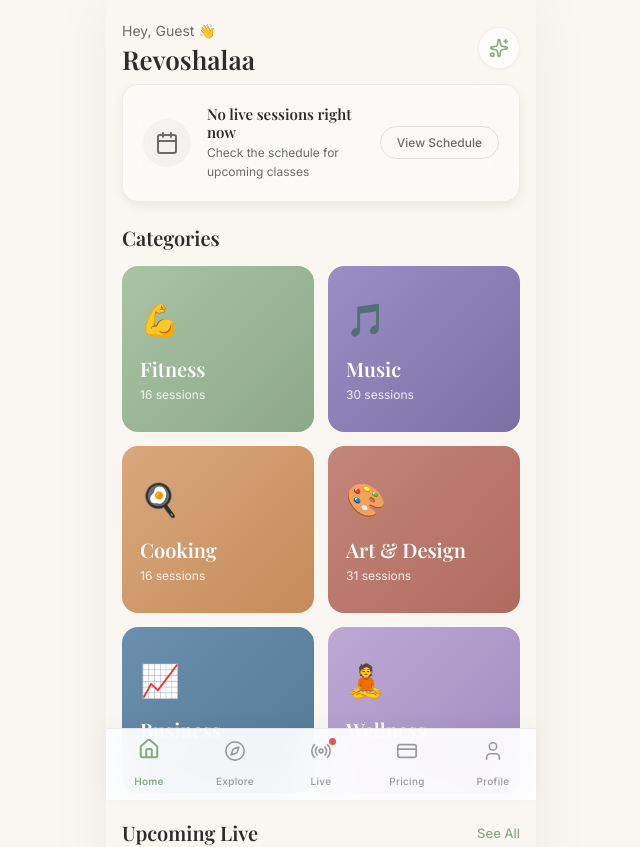
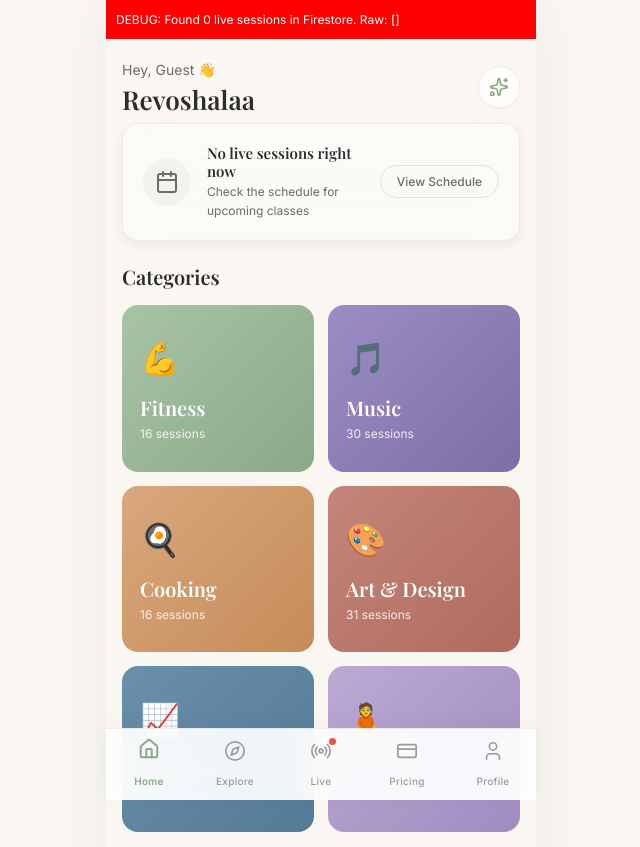
Before and after one commit to Kajalmotki/Revoshalaa, a React (Vite) app: page /home in a window 1280 px wide. Shown: the top 847 px of the page, without its empty margins (319-959 px from the left). Built offline with nearby package versions, Linux system fonts and the light colour scheme; no server answers; the database is empty; a web font is replaced by a local one.

Commit message:
Add debug banner to HomePage to troubleshoot live session visibility

```diff
--- a/src/pages/HomePage.jsx
+++ b/src/pages/HomePage.jsx
@@ -41,8 +41,19 @@
   const allLive = sharedLiveSessions.length > 0 ? sharedLiveSessions : liveSessions;
   const featuredLive = allLive.length > 0 ? allLive[0] : null;
 
+  // DEBUG: Log session count
+  useEffect(() => {
+    console.log("Current sharedLiveSessions:", sharedLiveSessions);
+    console.log("Current allLive:", allLive);
+  }, [sharedLiveSessions, allLive]);
+
   return (
     <div className="page home-page">
+      {/* DEBUG BANNER - Remove after fixing */}
+      <div style={{ background: 'red', color: 'white', padding: '10px', fontSize: '12px', wordBreak: 'break-all' }}>
+        DEBUG: Found {sharedLiveSessions.length} live sessions in Firestore.
+        Raw: {JSON.stringify(sharedLiveSessions.map(s => s.tutorName))}
+      </div>
       {/* Header */}
       <div className="home-header">
         <div>
```
